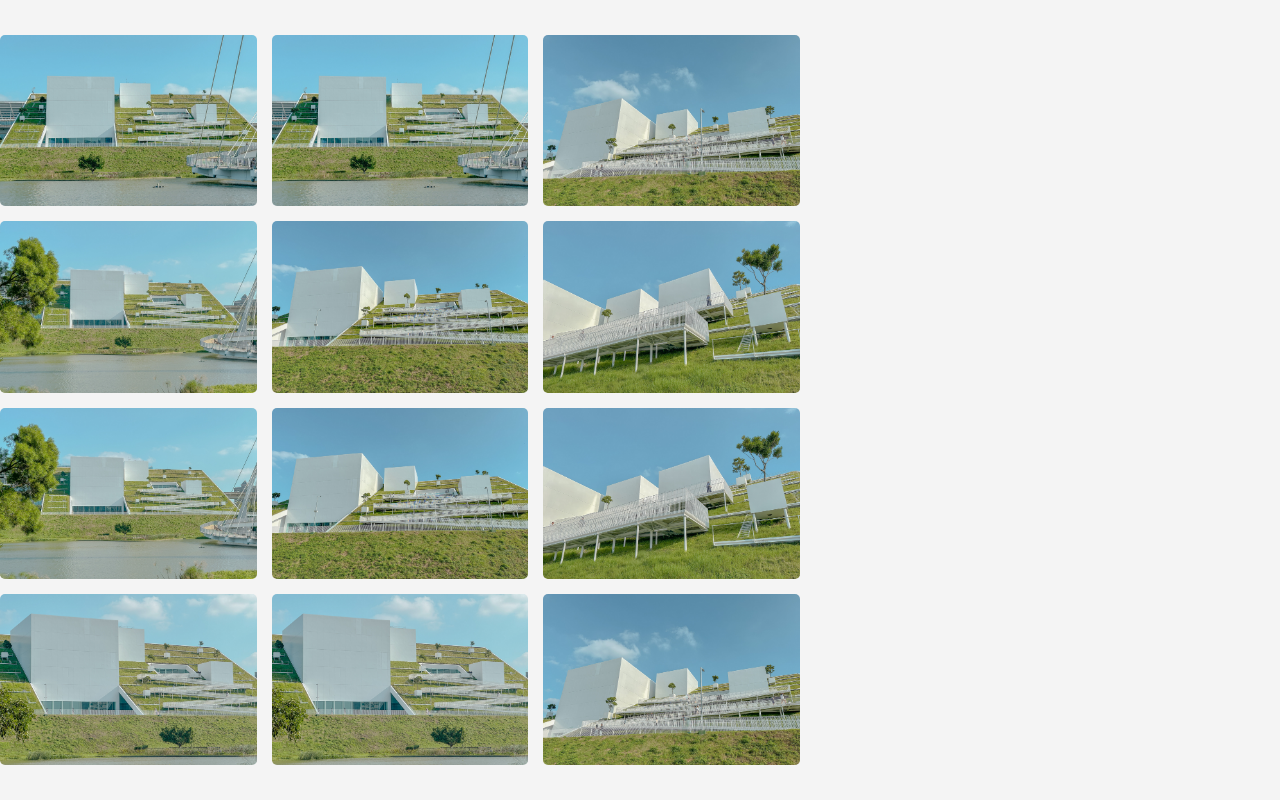
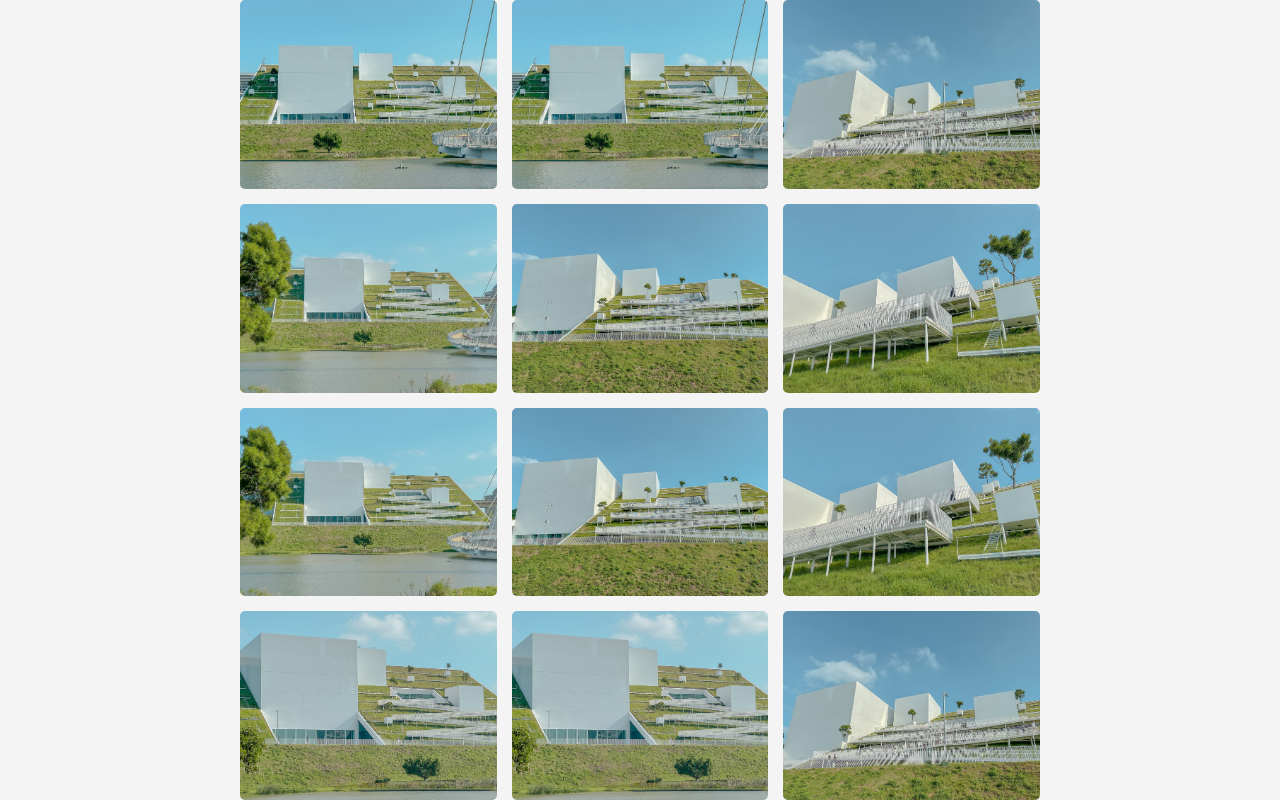
Before and after one commit to coffeeman-web/photo-wall, a plain HTML site: page index.html in a window 1280 px wide. Drawn offline with Linux system fonts and the light colour scheme.

Commit message:
Update style.css

```diff
--- a/style.css
+++ b/style.css
@@ -3,8 +3,8 @@ body {
     margin: 0;
     background-color: #f4f4f4; /* 清新淺灰色背景 (您可以自行更換) */
     display: flex;
-    justify-content: top;
-    align-items: center;
+    justify-content: center;
+    align-items: top;
     min-height: 100vh;
 }
 
```
